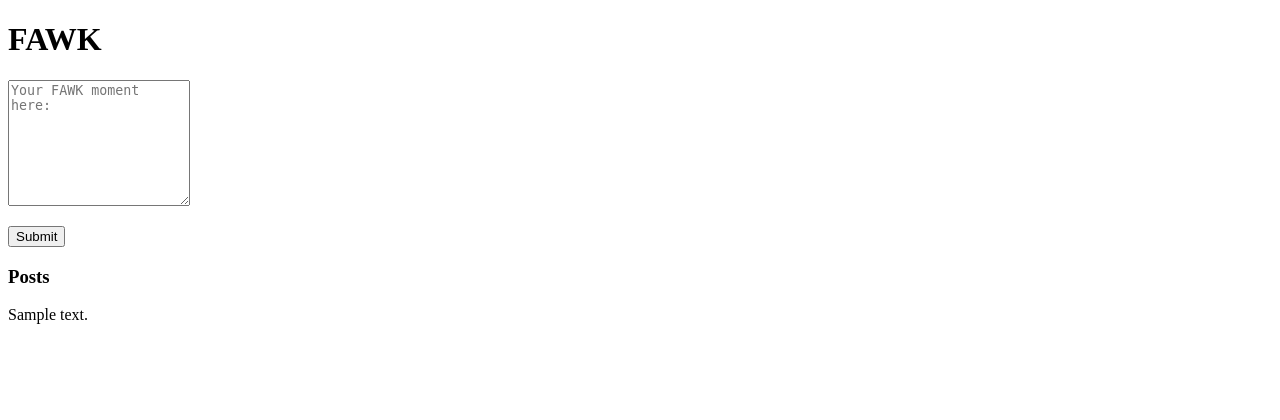
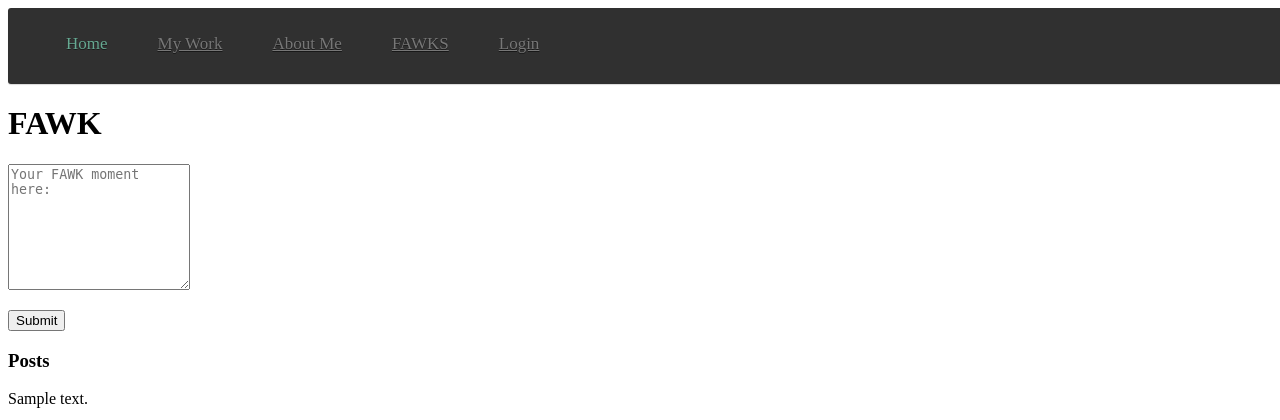
Before and after one commit to emiilymsmith/tawk, a Python web app: template template/fawk.html in a window 1280 px wide. Shown: the top 420 px of the page. Run offline with Jinja, Linux system fonts and the light colour scheme; the template is opened without the code that fills it: most values are stand-ins (such as "Sample title", 1, 10 or a date in 2020).

Commit message:
Changes to fawk.html

```diff
--- a/template/fawk.html
+++ b/template/fawk.html
@@ -4,6 +4,18 @@
     <link href = "../static/style.css" rel = "stylesheet">
   </head>
     <body>
+      <nav class="menu"> <!--the class is menu -->
+      <ul class="active"> <!--the menu is currently active, or visible -->
+          <li class="current-item"><a href="#">Home</a></li> <!--all the options under the drop menu -->
+          <li><a href="#">My Work</a></li>
+          <li><a href="#">About Me</a></li>
+          <li><a href="/fawk">FAWKS</a></li>
+          <li><a href="/login">Login</a></li>
+      </ul>
+
+      <a class="toggle-nav" href="#">&#9776;</a>
+      </form>
+      </nav>
       <h1> FAWK</h1>
 
 <!-- This section incorporates posting a 'fawk' -->
```
